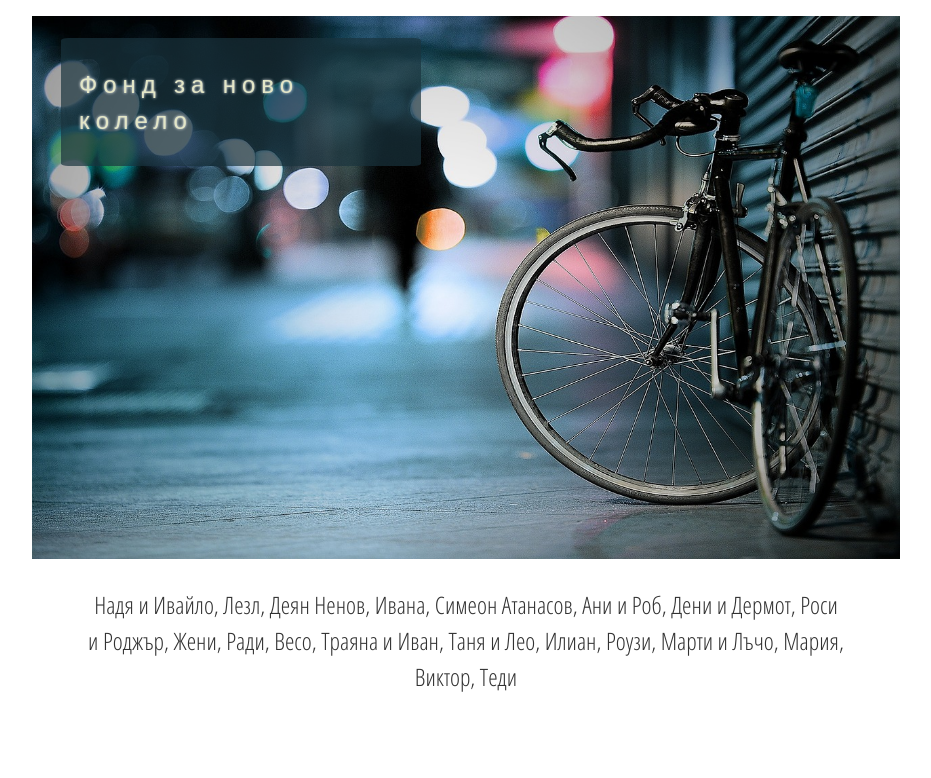
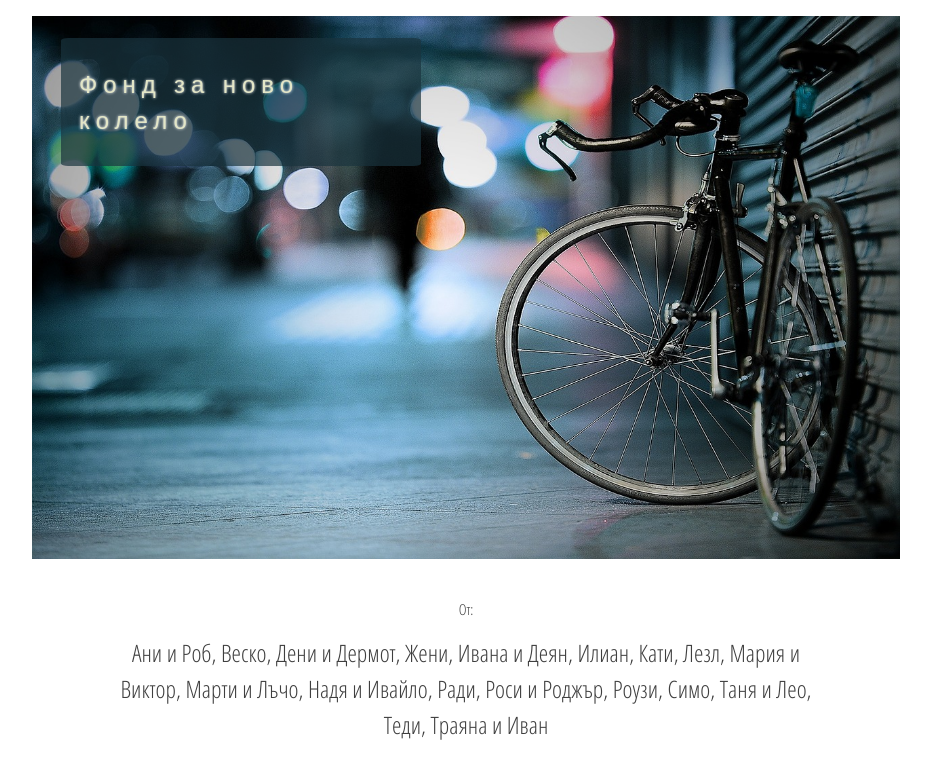
Before and after one commit to mkruneva/bike, a plain HTML site: page index.html in a window 1280 px wide. Shown: the whole page, without its empty margins (174-1105 px from the left). Drawn offline with nearby package versions, Linux system fonts and the light colour scheme.

Commit message:
favicon and names ammend

```diff
--- a/index.html
+++ b/index.html
@@ -1,11 +1,12 @@
 <!DOCTYPE html>
 <html>
-<title>Zhivko Bike :)</title>
+<title>Zhivko's New Bike :)</title>
 <meta charset="UTF-8">
 <meta name="viewport" content="width=device-width, initial-scale=1">
 <link rel="stylesheet" href="https://www.w3schools.com/w3css/4/w3.css">
 <link href="https://fonts.googleapis.com/css?family=Open+Sans|Open+Sans+Condensed:300" rel="stylesheet">
 <link rel="stylesheet" href="https://cdnjs.cloudflare.com/ajax/libs/font-awesome/4.7.0/css/font-awesome.min.css">
+<link rel="shortcut icon" type="image/png" href="favicon.ico">
 
 <style>
 body, h1 {
@@ -19,7 +20,7 @@ h1 {
 }
 
 .w3-opacity {
-	opacity: 0.8;
+	opacity: 0.75;
 }
 
 .w3-content {
@@ -67,8 +68,8 @@ header {
 }
 
 div.w3-panel {
-	padding-left: 8%;
-	padding-right: 8%;
+	padding-left: 10%;
+	padding-right: 10%;
 	margin-top: 2%;
     margin-bottom: 2%;
 }
@@ -79,13 +80,10 @@ p.w3-xlarge {
 	-webkit-margin-before: 0.2em;
     -webkit-margin-after: 0.2em;
 }
-
-
 </style>
 
 <body>
     <div class="w3-content">
-        <!-- Photo -->
         <div class="w3-row-padding">
         	<div class="text">
         		<h1>Фонд за ново колело</h1>
@@ -95,7 +93,8 @@ p.w3-xlarge {
             </div>
         </div>
         <div class="w3-panel w3-center w3-opacity">
-            <p class="w3-xlarge">Надя и Ивайло, Лезл, Деян Ненов, Ивана, Симеон Атанасов, Ани и Роб, Дени и Дермот, Роси и Роджър, Жени, Ради, Весо, Траяна и Иван, Таня и Лео, Илиан, Роузи, Марти и Лъчо, Мария, Виктор, Теди </p>
+        	<p>От:</p>
+            <p class="w3-xlarge">Ани и Роб, Веско, Дени и Дермот, Жени, Ивана и Деян, Илиан, Кати, Лезл, Мария и Виктор, Марти и Лъчо, Надя и Ивайло, Ради, Роси и Роджър, Роузи, Симo, Таня и Лео, Теди, Траяна и Иван</p>
         </div>
 
     </div>
```
Also changed, not shown: favicon.ico (added).
